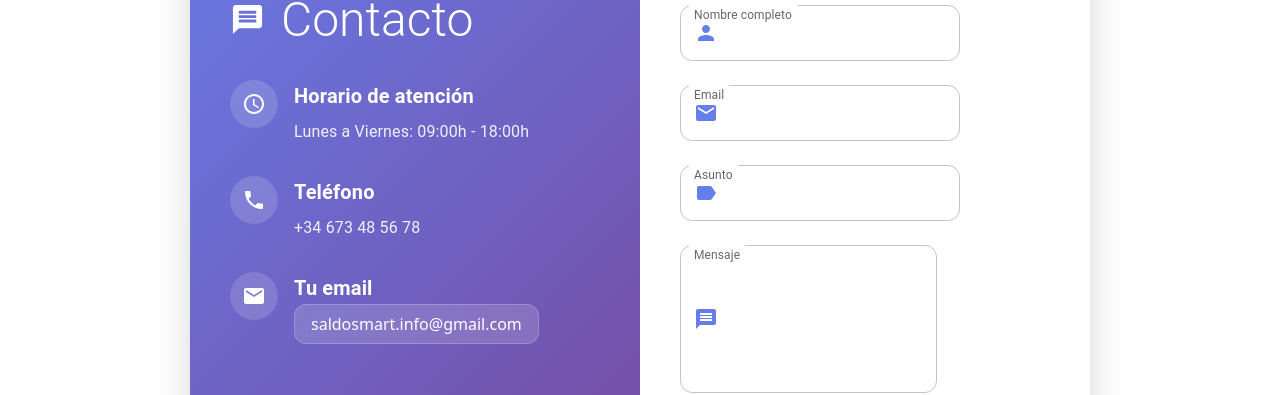
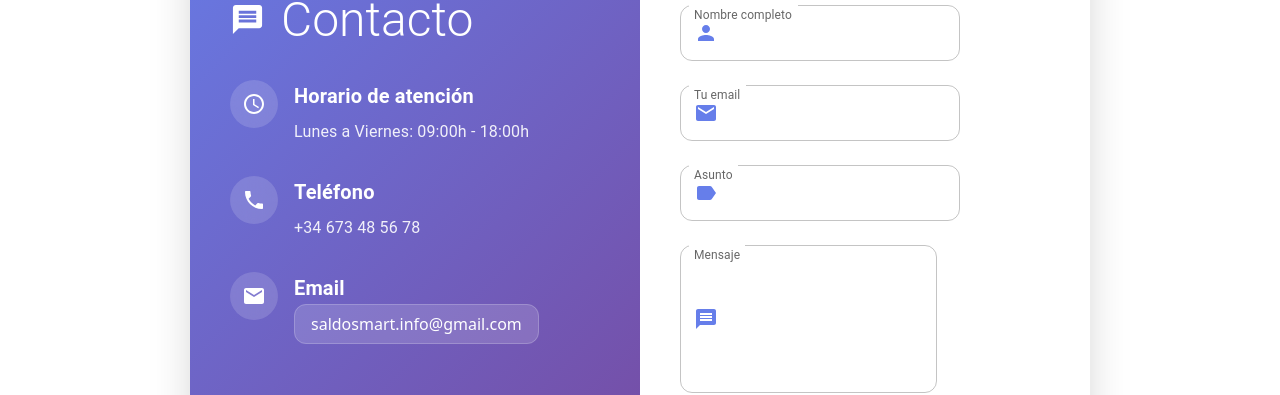
Before and after one commit to UO289659/frontend-tfg, a React (Create React App) app: page /contact in a window 1280 px wide. Shown: the part 280-675 px from the top of the page. Built offline with nearby package versions, Linux system fonts and the light colour scheme; no server answers; sample sign-in values are in the browser's storage.

Commit message:
aclaración

```diff
--- a/src/components/Contact.js
+++ b/src/components/Contact.js
@@ -204,7 +204,7 @@ const Contact = () => {
             </Box>
             <Box>
               <Typography variant="h6" fontWeight="bold" mb={1}>
-                Tu email
+                Email
               </Typography>
               <Link
                 href="mailto:saldosmart.info@gmail.com"
@@ -272,7 +272,7 @@ const Contact = () => {
               <Grid item xs={12}>
                 <TextField
                   fullWidth
-                  label="Email"
+                  label="Tu email"
                   type="email"
                   name="email"
                   value={formData.email}
```
